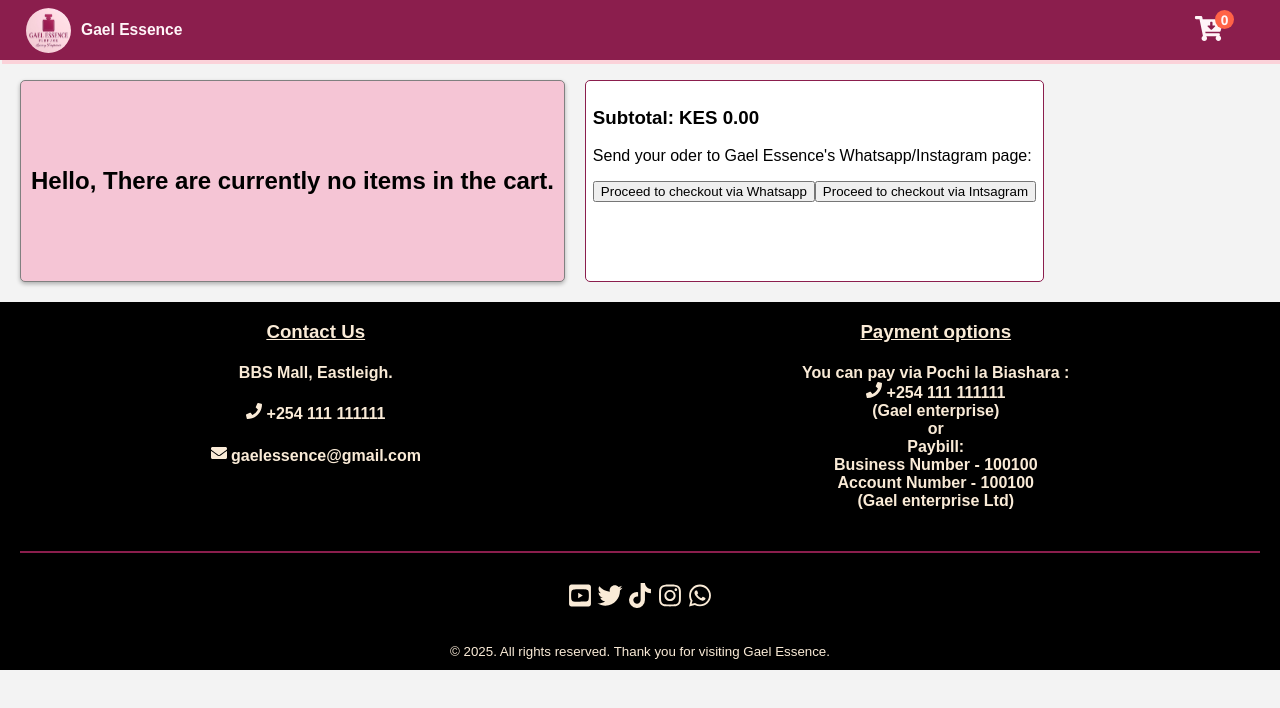
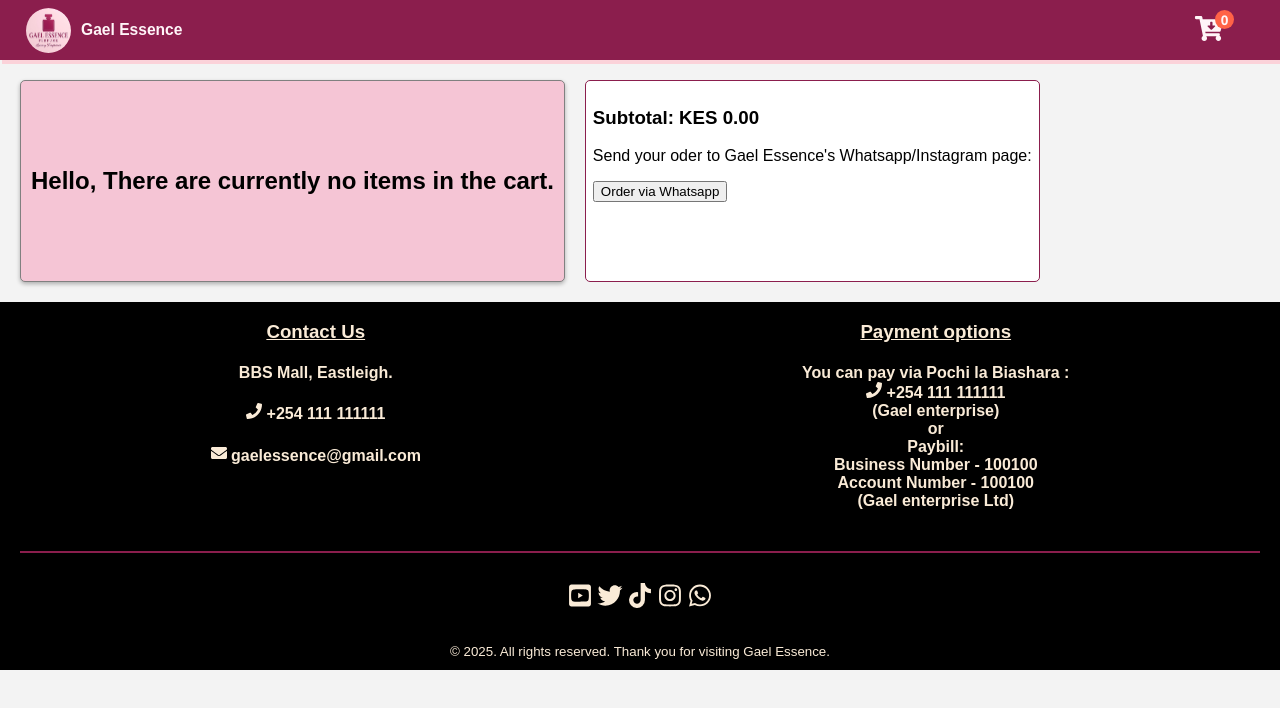
Before and after one commit to KenKambi/gael, a React (Vite) app: page /cart in a window 1280 px wide. Shown: the top 708 px of the page. Built offline with nearby package versions, Linux system fonts and the light colour scheme.

Commit message:
whatsapp sending text orders

```diff
--- a/components/cartpage/CartPage.jsx
+++ b/components/cartpage/CartPage.jsx
@@ -7,6 +7,18 @@
   const total = props.cart.reduce((acc, item) => {
     return acc + item.price * item.quantity;
   }, 0);
+
+  const message = encodeURIComponent(
+    `Hello, I would like to order:\n\n` +
+      props.cart.map((item) => {
+          return (`${item.name}\n Quantity: ${item.quantity} - KES ${item.price.toFixed(2)}\n`);
+        })
+        .join(`\n`) + `\n\n Total: KES ${total}`
+
+  );
+
+  // const instagramLink = `https://www.instagram.com/direct/t/bossyboy_ke?text=${message}`;
+  const whatsappLink = `https://wa.me/254757382779?text=${message}`;
   return (
     <div className="my-orders">
       {props.cart.length === 0 ? (
@@ -21,10 +33,10 @@
                 <div className="cart-display-item" key={item.id}>
                   <img src={item.image} alt="Perfume " /> <br />
                   <div className="cart-display-item-info">
-                  Item id {item.id} <br />
-                  Item Description: {item.description}
-                  Qunatity : {item.quantity} <br /> <br />
-                  Total : KES {(item.price * item.quantity).toFixed(2)}
+                    Item id {item.id} <br />
+                    Item Description: {item.description}
+                    Qunatity : {item.quantity} <br /> <br />
+                    Total : KES {(item.price * item.quantity).toFixed(2)}
                   </div>
                 </div>
               </div>
@@ -33,16 +45,15 @@
         </div>
       )}
       <div className="checkout-section">
-
         <h3> Subtotal: KES {total.toFixed(2)} </h3>
         <p> Send your oder to Gael Essence's Whatsapp/Instagram page:</p>
-        <a href="#" target="_blank">
-        <button target="_blank" > Proceed to checkout via Whatsapp</button>
+        {/* <a href={instagramLink} target="_blank">
+          <button> Order via Intagram</button>
+        </a> */}
+        <a href={whatsappLink} target="_blank">
+          <button> Order via Whatsapp</button>
         </a>
-
-        <button> Proceed to checkout via Intsagram</button>
       </div>
-
     </div>
   );
 }
```
